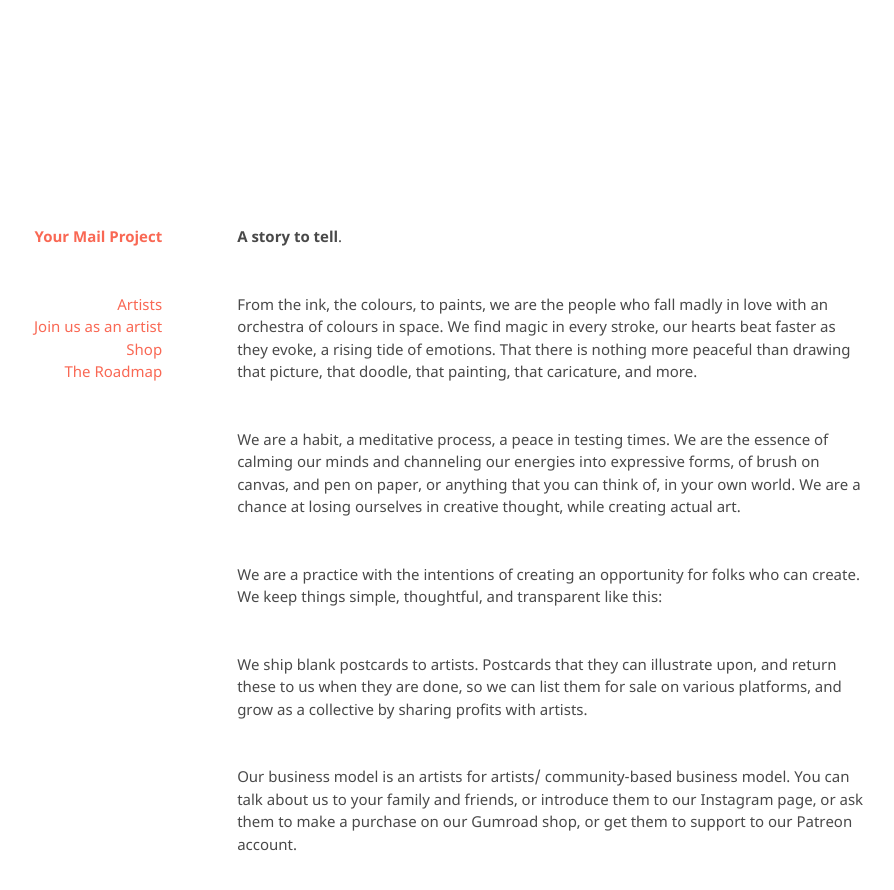
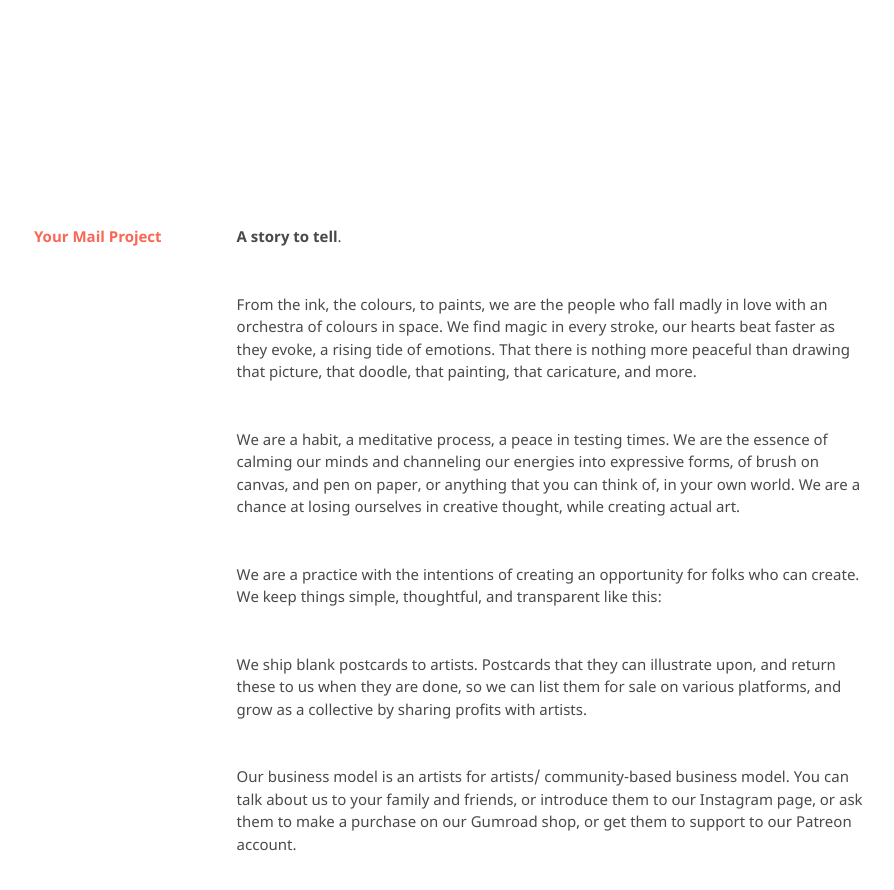
Before and after one commit to kvshvlin/yourmailproject, a Jekyll site: the page built from index.md, in a window 1280 px wide and 900 px high. Shown: the top 890 px of the window, without its empty margins (191-1085 px from the left). Built offline with Jekyll 4.4.1, drawn with Linux system fonts in a browser that asks for light colours; our own code applies the rules of GitHub Pages for plain Markdown files.

Commit message:
Update default.html

```diff
--- a/_layouts/default.html
+++ b/_layouts/default.html
@@ -15,12 +15,6 @@
     <header>
       <div class="grid-item">
         <h1><a href="https://kvshvlin.github.io/yourmailproject">Your Mail Project</a></h1>
-        <p>
-          <a href="https://kvshvl.in/yourmailproject/artists.html">Artists</a><br>
-          <a href="https://kvshvl.in/yourmailproject/joinusasanartist.html">Join us as an artist</a><br>
-          <a href="https://kvshvl.in/yourmailproject/shop.html">Shop</a><br>
-          <a href="https://kvshvl.in/yourmailproject/roadmap.html">The Roadmap</a>
-        </p>
       </div>
     </header>
     <section>
```
